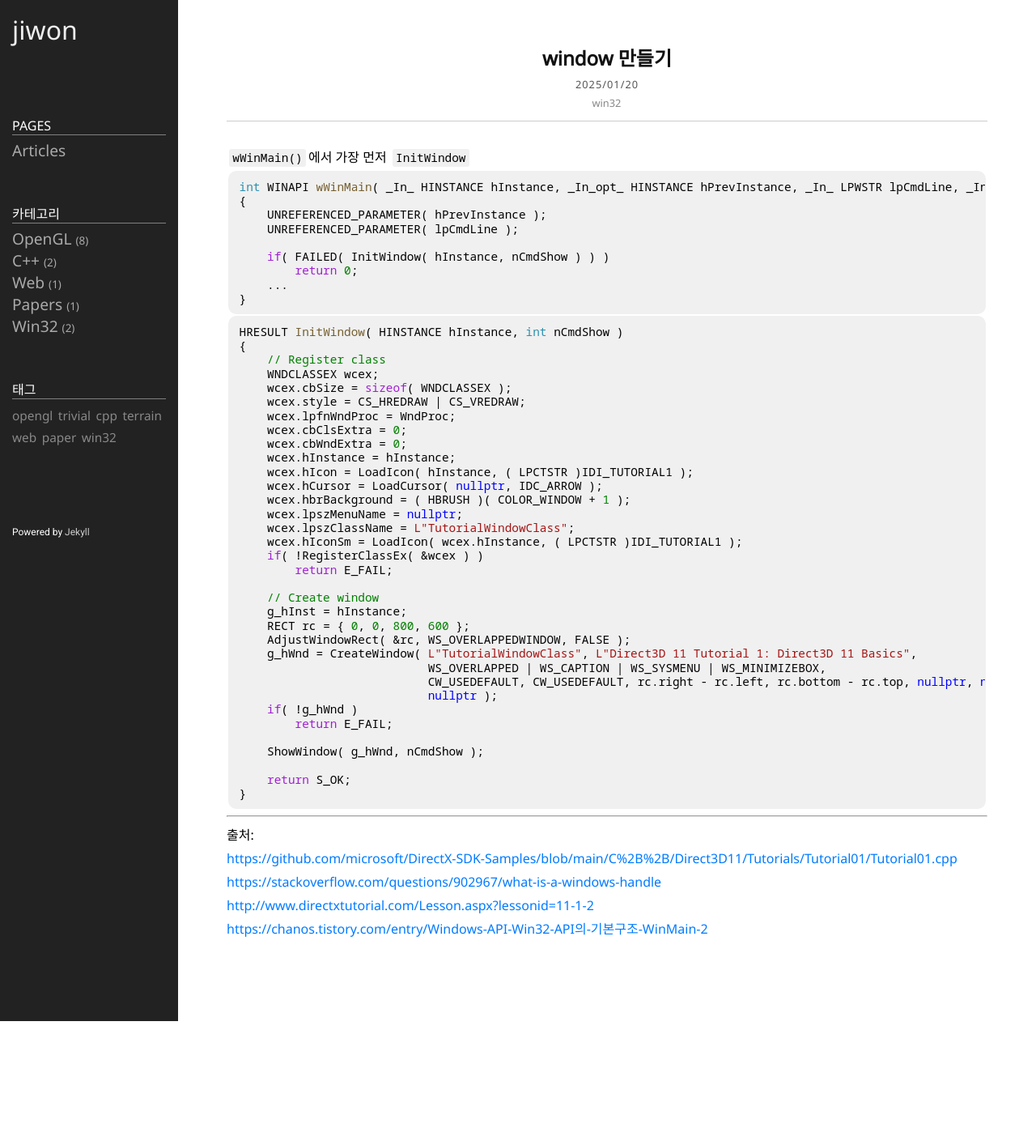
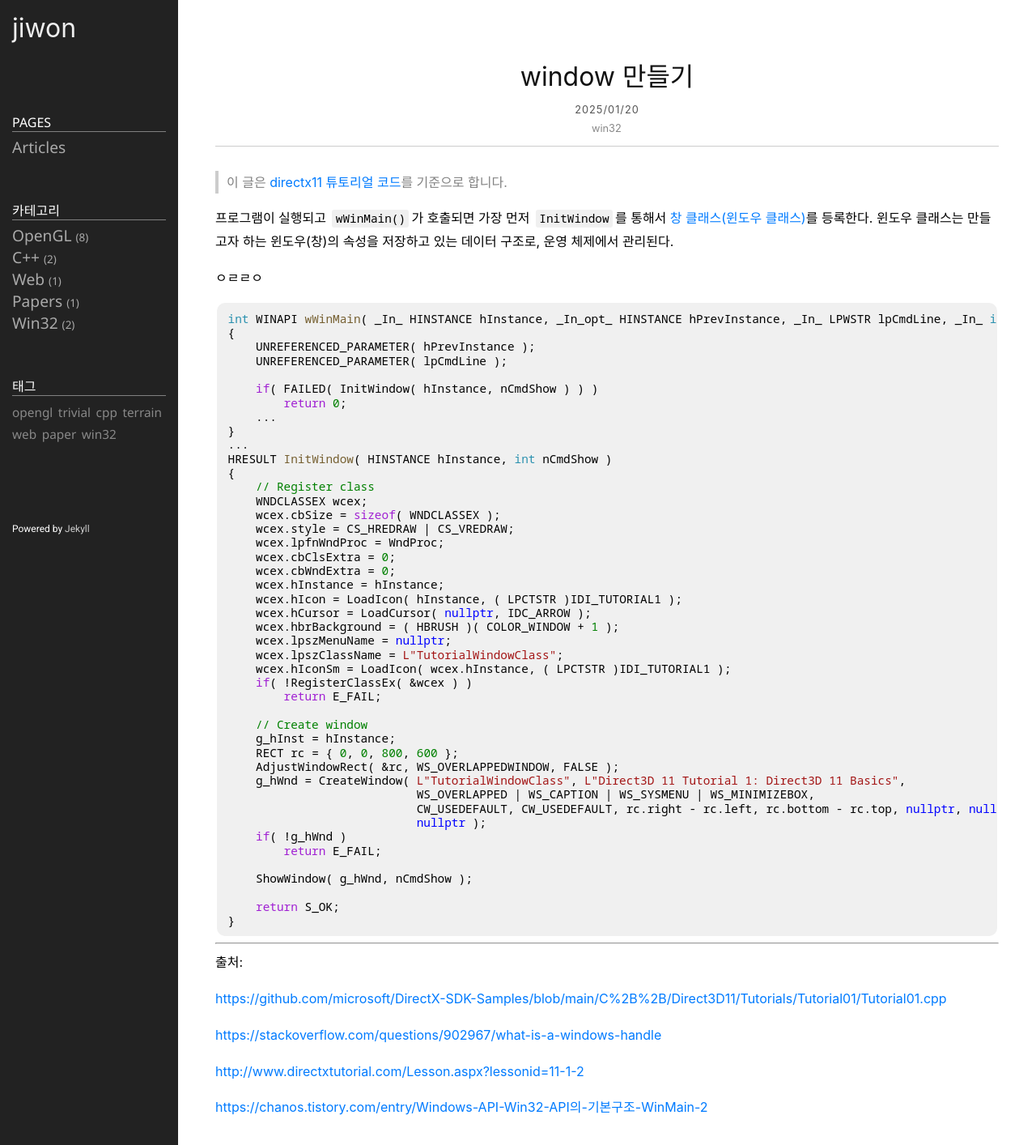
Before and after one commit to jiwon1304/jiwon1304.github.io, a Jekyll site: the page built from _posts/2025-01-20-window-만들기.markdown, in a window 1280 px wide. Shown: the whole page at 81% size. Built offline with Jekyll 4.4.1, drawn with Linux system fonts in a browser that asks for light colours; some web fonts are replaced; before the commit the page ends 1261 px from its top, so only the background shows below that.

Commit message:
css 수정 등

````diff
--- a/_posts/2025-01-19-wWinMain.markdown
+++ b/_posts/2025-01-19-wWinMain.markdown
@@ -80,11 +80,7 @@ int WINAPI wWinMain( _In_ HINSTANCE hInstance, _In_opt_ HINSTANCE hPrevInstance,
 
 ---
 출처:
-
 <https://github.com/microsoft/DirectX-SDK-Samples/blob/main/C%2B%2B/Direct3D11/Tutorials/Tutorial01/Tutorial01.cpp>
-
 <https://stackoverflow.com/questions/902967/what-is-a-windows-handle>
-
 <http://www.directxtutorial.com/Lesson.aspx?lessonid=11-1-2>
-
 <https://chanos.tistory.com/entry/Windows-API-Win32-API의-기본구조-WinMain-2>
--- a/_posts/2025-01-20-window-만들기.markdown
+++ b/_posts/2025-01-20-window-만들기.markdown
@@ -4,7 +4,12 @@ title:  "window 만들기"
 categories: win32
 tags: [win32]
 ---
-`wWinMain()`에서 가장 먼저 `InitWindow`
+> 이 글은 [directx11 튜토리얼 코드](https://github.com/microsoft/DirectX-SDK-Samples/blob/main/C%2B%2B/Direct3D11/Tutorials/Tutorial01/Tutorial01.cpp)를 기준으로 합니다.
+
+프로그램이 실행되고 `wWinMain()`가 호출되면 가장 먼저 `InitWindow`를 통해서 [창 클래스(윈도우 클래스)](https://learn.microsoft.com/ko-kr/windows/win32/learnwin32/creating-a-window)를 등록한다. 윈도우 클래스는 만들고자 하는 윈도우(창)의 속성을 저장하고 있는 데이터 구조로, 운영 체제에서 관리된다.
+
+ㅇㄹㄹㅇ
+
 ```cpp
 int WINAPI wWinMain( _In_ HINSTANCE hInstance, _In_opt_ HINSTANCE hPrevInstance, _In_ LPWSTR lpCmdLine, _In_ int nCmdShow )
 {
@@ -15,11 +20,7 @@ int WINAPI wWinMain( _In_ HINSTANCE hInstance, _In_opt_ HINSTANCE hPrevInstance,
         return 0;
     ...
 }
-```
-
-
-
-```cpp
+...
 HRESULT InitWindow( HINSTANCE hInstance, int nCmdShow )
 {
     // Register class
--- a/public/css/style.css
+++ b/public/css/style.css
@@ -56,7 +56,7 @@
   --breakpoint-md: 768px;
   --breakpoint-lg: 992px;
   --breakpoint-xl: 1200px;
-  --font-family-sans-serif: "Noto Sans", "Noto Sans KR", "Roboto", "Nanum Gothic";
+  --font-family-sans-serif: "-apple-system", "Pretendard-Regular", "Noto Sans", "Noto Sans KR", "Roboto", "Nanum Gothic";
   --font-family-serif: "Nanum Myeongjo";
 
 }
@@ -84,7 +84,7 @@ body {
 	height: 100%;
 	margin: 0;
 	padding: 0;
-	font-family: "Pretendard-Regular", "Noto Sans";
+	font-family: "-apple-system", "Pretendard-Regular", "Noto Sans";
 	/* color: #2c3e50; */
 	color: #000000
 }
@@ -161,7 +161,7 @@ code {
 
 .sidebar-brand > a {
 	font-size: 200%;
-	font-family: "Pretendard-Regular", "Noto Sans";
+	font-family: "-apple-system", "Pretendard-Regular", "Noto Sans";
 	color: #EEE;
 }
 
@@ -255,8 +255,10 @@ article {
 	font-size: 16px;
 	margin-bottom: 100px;
 	line-height: 1.8;
-	max-width: calc(100vw - 200px - 5%);
-	margin-right: 0px;
+	/* max-width: calc(100vw - 200px - 5%); */
+	/* margin: 5vw; */
+	margin: 0 auto;    /* 좌우 여백을 자동으로 조정하여 가운데 정렬 */
+	padding: 1rem;     /* 안쪽 여백 추가 */
 }
 
 article.home div a, article.home pre a { color: #2c3e50; }
@@ -273,7 +275,7 @@ blockquote {
 
 p {
   margin-top: 0;
-  margin-bottom: 0;
+  margin-bottom: 1em;
 }
 
 article h1,
@@ -282,7 +284,7 @@ article h3,
 article h4,
 article h5,
 article h6 {
-	font-family: "Pretendard-Regular", "Roboto", "Nanum Gothic";
+	font-family: "-apple-system", "Pretendard-Regular", "Roboto", "Nanum Gothic";
 	color: #333;
   	margin-bottom: 0;
 }
@@ -320,9 +322,9 @@ header.home {
 }
 
 .post-title {
-	font-size: 1.5em;
+	font-size: 2em;
 	color: #111;
-	font-weight: bold;
+	/* font-weight: bold; */
 }
 
 .cv-title {
````
